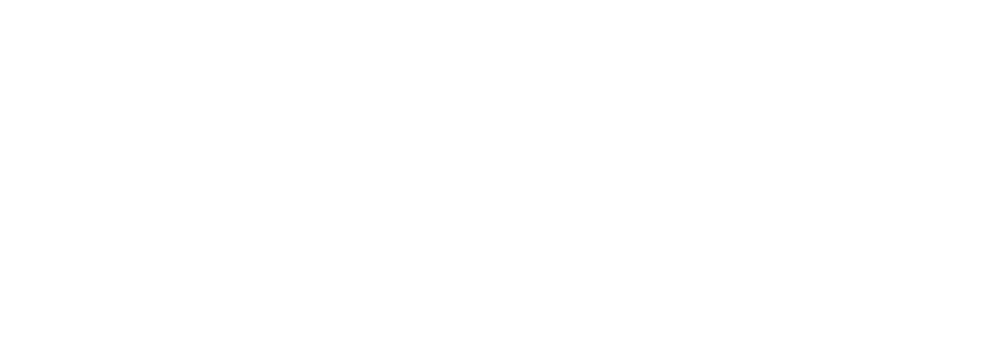
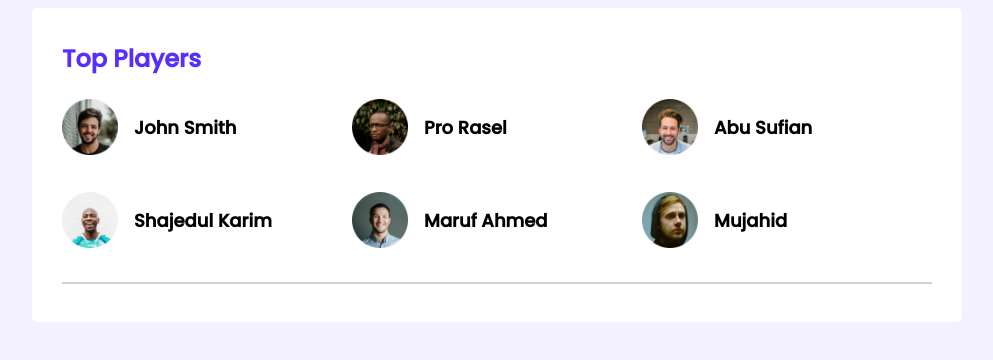
Before and after one commit to naimultusher/leaderboard, a plain HTML site: page index.html in a window 1280 px wide. Shown: the whole page, without its empty margins (143-1136 px from the left). Drawn offline with Linux system fonts and the light colour scheme.

Commit message:
code added

```diff
--- a/css/style.css
+++ b/css/style.css
@@ -0,0 +1,58 @@
+/* fonts */
+@import url('https://fonts.googleapis.com/css2?family=Poppins:wght@500&display=swap');
+
+/* Common Styles */
+
+body {
+    font-family: 'Poppins', sans-serif;
+    background-color: #F3F1FF;
+}
+
+main {
+    display: flex;
+    justify-content: center;
+}
+
+.container {
+    background-color: #ffffff;
+    width: 870px;
+    padding: 30px;
+    border-radius: 5px;
+}
+
+.section-title {
+    color: #562EFF;
+    font-size: 24px;
+    margin-top: 3px;
+}
+
+hr {
+    border: 1px solid #D1D1D1;
+}
+
+/* top players style */
+
+.top-players {
+    margin-bottom: 30px;
+}
+
+.players {
+    display: grid;
+    grid-template-columns: repeat(3, 1fr);
+    grid-row-gap: 30px;
+}
+
+.player {
+    display: flex;
+    align-items: center;
+}
+
+.players img {
+    height: 56px;
+    width: 56px;
+}
+
+.player-name {
+    font-size: 18px;
+    margin-left: 16px;
+}
--- a/index.html
+++ b/index.html
@@ -9,6 +9,46 @@
     <link rel="stylesheet" href="css/style.css">
 </head>
 <body>
+    <!-- header start -->
+    <header>
 
+    </header>
+    <!-- header end -->
+
+    <main>
+        <!-- Top Players & Top Blogs Section -->
+        <section class="container">
+            <h2 class="section-title">Top Players</h2>
+            <div class="top-players">
+                <div class="players">
+                    <div class="player">
+                        <img src="images/players/player-1.png" alt="">
+                        <h3 class="player-name">John Smith</h3>
+                    </div>
+                    <div class="player">
+                        <img src="images/players/player-2.png" alt="">
+                        <h3 class="player-name">Pro Rasel</h3>
+                    </div>
+                    <div class="player">
+                        <img src="images/players/player-3.png" alt="">
+                        <h3 class="player-name">Abu Sufian</h3>
+                    </div>
+                    <div class="player">
+                        <img src="images/players/player-4.png" alt="">
+                        <h3 class="player-name">Shajedul Karim</h3>
+                    </div>
+                    <div class="player">
+                        <img src="images/players/player-5.png" alt="">
+                        <h3 class="player-name">Maruf Ahmed</h3>
+                    </div>
+                    <div class="player">
+                        <img src="images/players/player-6.png" alt="">
+                        <h3 class="player-name">Mujahid</h3>
+                    </div>
+                </div>
+            </div>
+            <hr>
+        </section>
+    </main>
 </body>
 </html>
```
